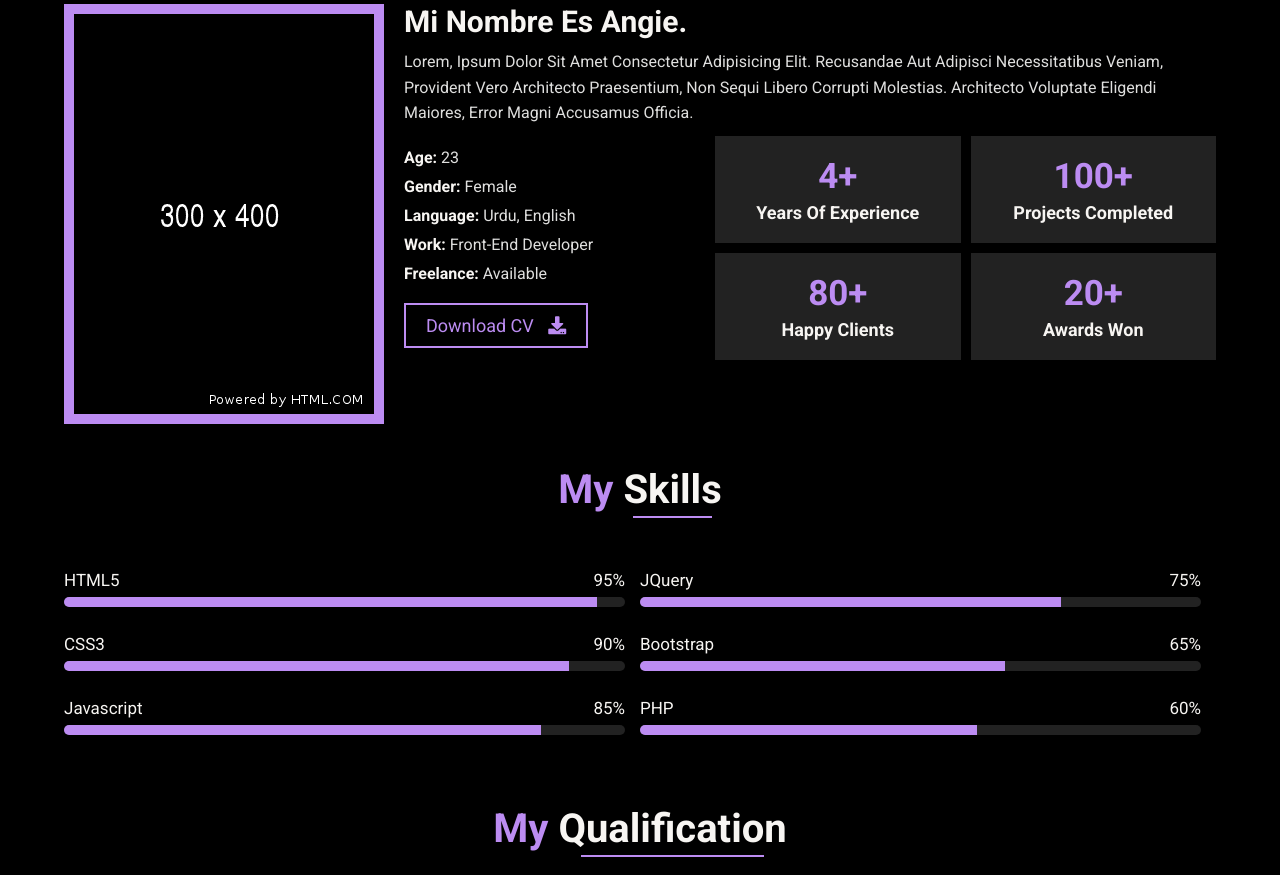
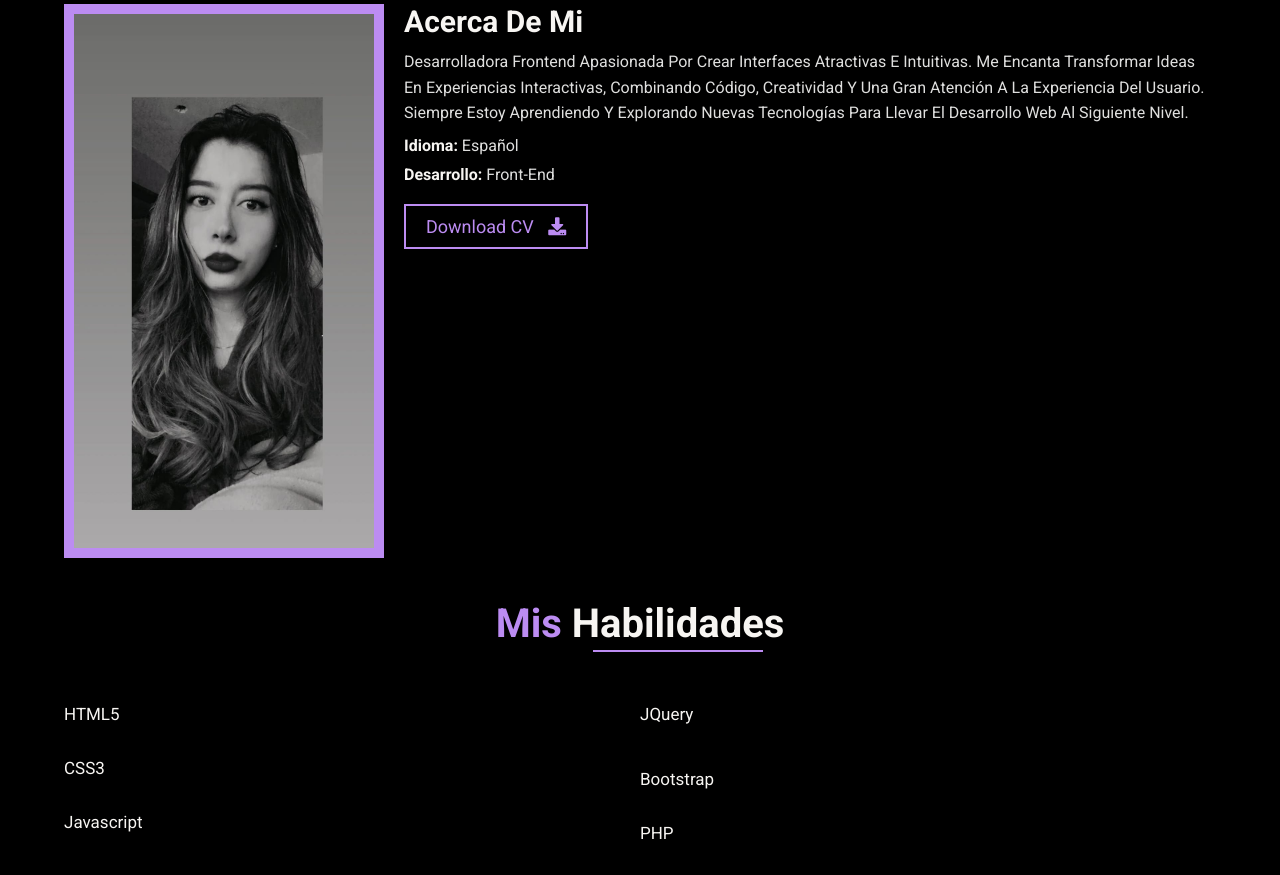
Before and after one commit to Ang91/portafolio, a plain HTML site: page index.html in a window 1280 px wide. Shown: the part 836-1711 px from the top of the page. Drawn offline with Linux system fonts and the light colour scheme.

Commit message:
modificaciones en el index

```diff
--- a/index.html
+++ b/index.html
@@ -39,7 +39,7 @@
 
         <!-- Logo -->
         <a class="logo" href="#home">
-            <h2> Angie Paola Barón B </h2>
+            <h2> Angie Barón</h2>
             <!-- <img src="assets/images/logo.png" alt="logo" /> -->
         </a>
         <!-- Logo End -->
@@ -50,7 +50,6 @@
             <a href="#about">Sobre mi</a>
             <a href="#service">servicios</a>
             <a href="#portfolio">portafolio</a>
-            <a href="#testimonial">testimonios</a>
             <a href="#blog">blog</a>
             <a href="#contact">contacto</a>
         </nav>
@@ -70,15 +69,15 @@
 
             <div class="content">
                 <div class="text">
-                    <h2>hi there!</h1>
-                    <h1>Yo soy <span class="typing-text"></span></h1>
+                    <h2>Hola!</h1>
+                    <h1>Soy <span class="typing-text"></span></h1>
                     <p>Desarrolladora de software profesional apasionada por la tecnología</p>
                     <a href="#" class="btn">Sobre mi <i class="fas fa-user"></i></a>
                 </div>
             </div>
 
             <div class="image">
-                <img src="assets/images/Home/Home-Image.png" alt="Home-Image">
+                <img src="assets/images/angiePhoto.jpg" alt="Home-Image">
             </div>
 
         </div>
@@ -95,92 +94,51 @@
         <div class="box-container">
 
             <div class="image">
-                <img src="assets/images/About/About-Image.png" alt="About-Image" />
+                <img src="assets/images/angieFoto.jpg" alt="About-Image"/>
             </div>
 
             <div class="content">
 
-                <h2>Mi nombre es Angie.</h2>
-                <p>Lorem, ipsum dolor sit amet consectetur adipisicing elit.
-                    Recusandae aut adipisci necessitatibus veniam, provident
-                    vero architecto praesentium, non sequi libero corrupti molestias.
-                    Architecto voluptate eligendi maiores, error magni accusamus officia.</p>
+                <h2>Acerca <span>de mi</span></h2>
+                <p>Desarrolladora frontend apasionada por crear interfaces atractivas e intuitivas. Me encanta transformar ideas en experiencias interactivas, combinando código, creatividad y una gran atención a la experiencia del usuario. Siempre estoy aprendiendo y explorando nuevas tecnologías para llevar el desarrollo web al siguiente nivel.</p>
 
             <div class="about-info">
 
             <div class="info">
-                        <h4>age: <span>23</span></h4>
-                        <h4>gender: <span>female</span></h4>
-                        <h4>language: <span>urdu, english</span></h4>
-                        <h4>work: <span>Front-End developer</span></h4>
-                        <h4>freelance: <span>available</span></h4>
+                <h4>Idioma: <span>Español</span></h4>
+                <h4>Desarrollo: <span>Front-End</span></h4>
                 <a href="#" class="btn">download CV <i class="fas fa-download"></i></a>
             </div>
-
-                    <div class="counting">
-
-                        <div class="box">
-                            <h1 class="count" data-count="4">4+</h1>
-                            <h3>years of experience</h3>
             </div>
-
-                        <div class="box">
-                            <h1 class="count" data-count="100">100+</h1>
-                            <h3>projects completed</h3>
             </div>
-
-                        <div class="box">
-                            <h1 class="count" data-count="80">80+</h1>
-                            <h3>happy clients</h3>
-                        </div>
-
-                        <div class="box">
-                            <h1 class="count" data-count="20">20+</h1>
-                            <h3>awards won</h3>
-                        </div>
-
-                    </div>
-
-                </div>
-
-            </div>
-
         </div>
 
         <div class="skill-container">
-
         <div class="heading">
-                <h2>my <span>skills</span></h2>
+            <h2>Mis <span>habilidades</span></h2>
         </div>
-
             <div class="skills">
                 <div class="skill-item item1">
                     <div class="box">
-                        <h3>HTML5<span> 95% </span> </h3>
-                        <div class="progress-bar"> <span></span> </div>
+                       <h3>HTML5<span></span> </h3>
                     </div>
                     <div class="box">
-                        <h3>CSS3<span> 90% </span> </h3>
-                        <div class="progress-bar"> <span></span> </div>
+                <h3>CSS3<span></span> </h3>
                 </div>
                 <div class="box">
-                        <h3>javascript<span> 85% </span> </h3>
-                        <div class="progress-bar"> <span></span> </div>
+                <h3>javascript<span></span> </h3>
                 </div>
                 </div>
 
                 <div class="skill-item item2">
                 <div class="box">
-                        <h3>JQuery<span> 75% </span> </h3>
-                        <div class="progress-bar"> <span></span> </div>
+                    <h3>JQuery<span></span> </h3>    >
                 </div>
                 <div class="box">
-                        <h3>Bootstrap<span> 65% </span> </h3>
-                        <div class="progress-bar"> <span></span> </div>
+                    <h3>Bootstrap<span></span> </h3>
                 </div>
                 <div class="box">
-                        <h3>PHP<span> 60% </span> </h3>
-                        <div class="progress-bar"> <span></span> </div>
+                    <h3>PHP<span></span> </h3>
                 </div>
                 </div>
 
@@ -755,7 +713,7 @@
     <script>
         var typed = new Typed('.typing-text', {
 
-            strings: ['Web developer', 'web designer', 'photographer', 'graphic designer'],
+            strings: ['Desarrolladora web', 'Diseñadora UX|UI',],
             typeSpeed: 120,
             loop: true
         });
```
Also changed, not shown: assets/images/angieFoto.jpg (added), assets/images/angiePhoto.jpg (added), assets/images/photo.jpg (added). Lines whose indentation alone changed are shown as unchanged.
